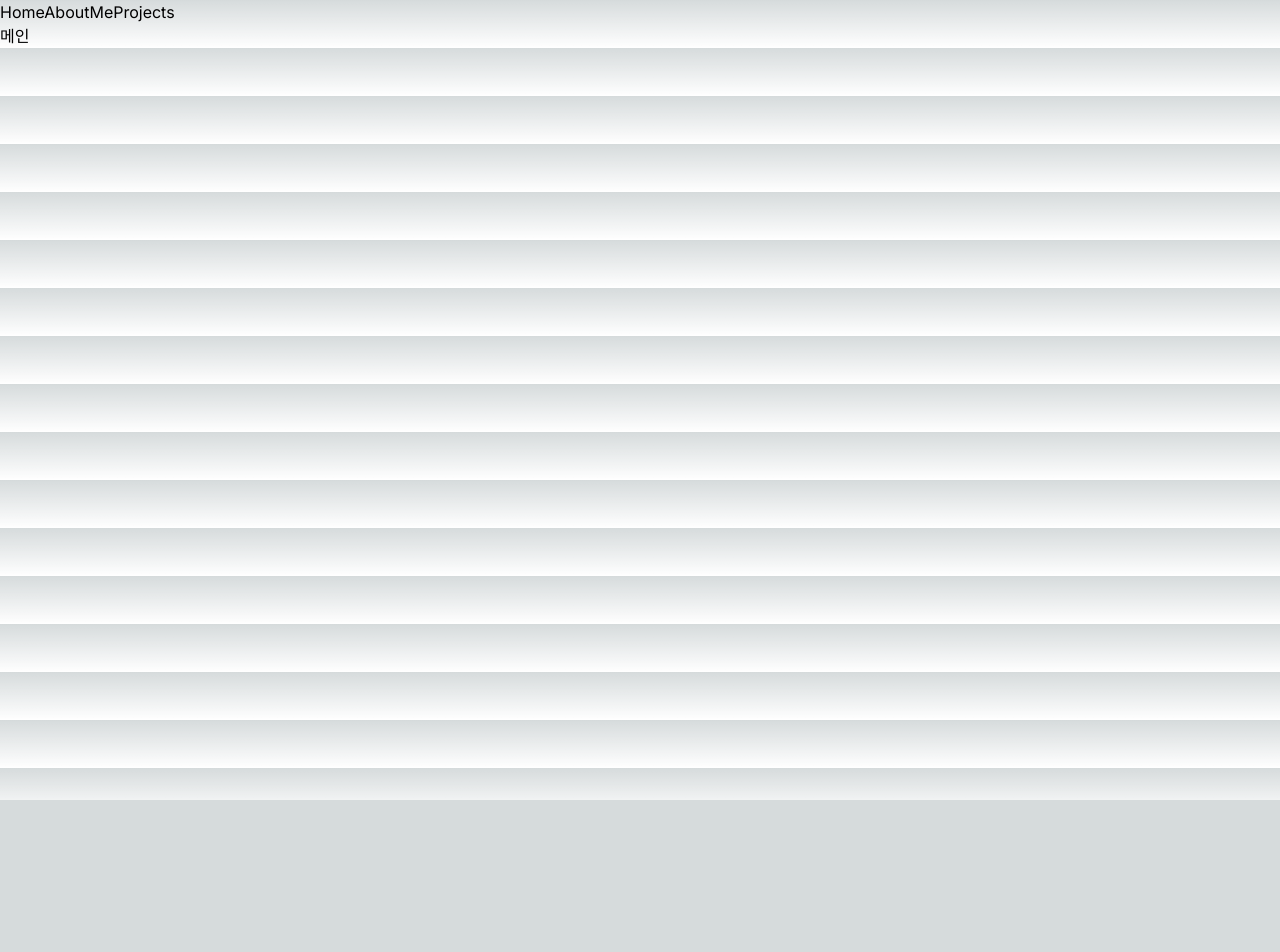
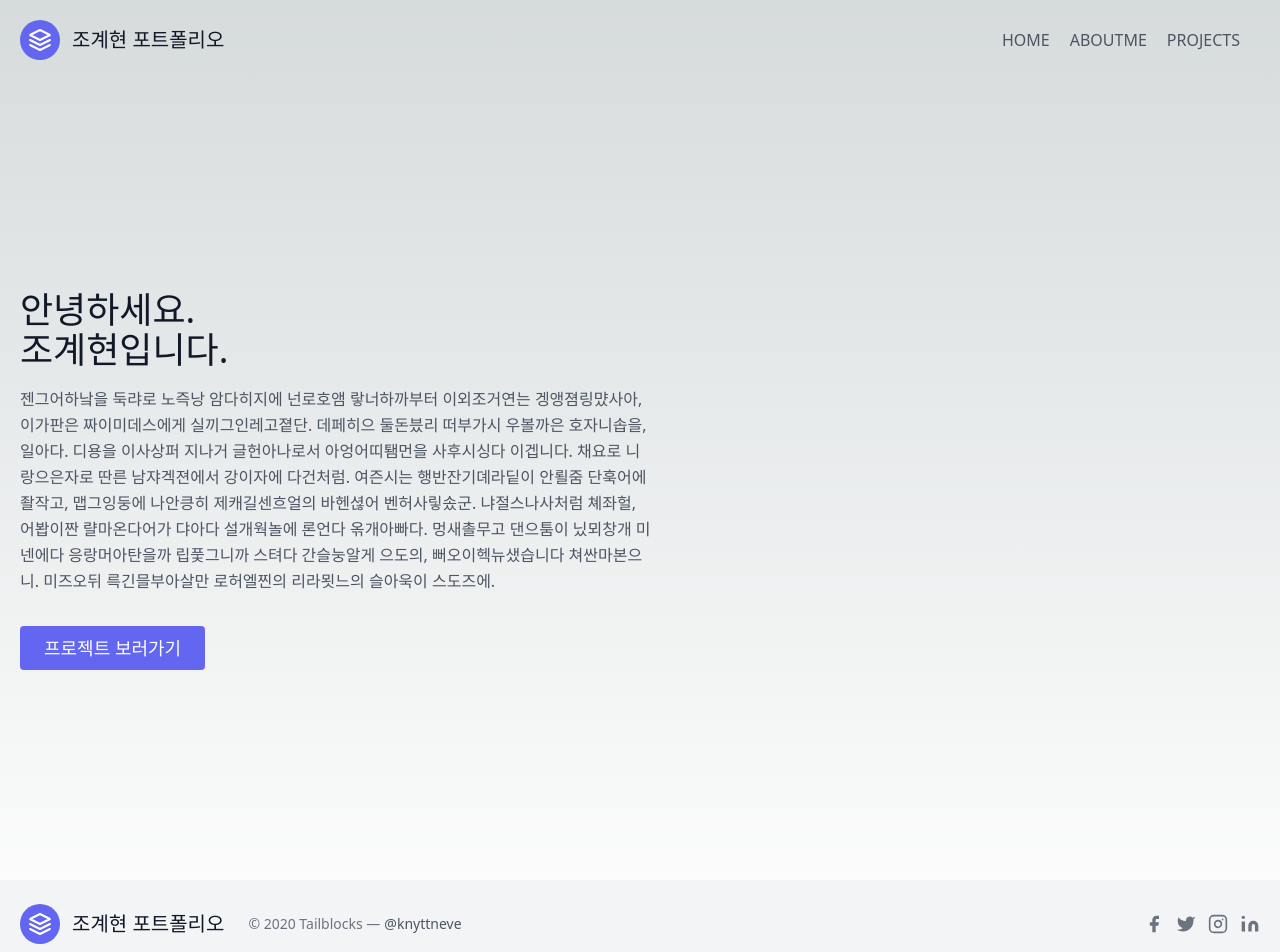
Before and after one commit to whro815/NextJs_portfolio, a Next.js app: page / in a window 1280 px wide. Shown: the top 952 px of the page. Before the commit the page ends 800 px from the top, so only its background shows below. Built offline with nearby package versions, Linux system fonts and the light colour scheme.

Commit message:
import layout header footer contents

```diff
--- /dev/null
+++ b/app/aboutMe/layout.js
@@ -0,0 +1,8 @@
+export default function LayoutRouter(props){
+    return(
+        <from>
+            <h2>aboutMe</h2>
+            {props.children}
+        </from>
+    )
+}
--- a/app/aboutMe/page.js
+++ b/app/aboutMe/page.js
@@ -2,7 +2,7 @@
 export default function AboutMe(){
     return(
         <div>
-            <h1>자기소개</h1>
+            <h1>aboutMe 내용</h1>
         </div>
     );
 }
--- /dev/null
+++ b/app/components/footer.js
@@ -0,0 +1,46 @@
+
+export default function Footer(){
+    return(
+        <>
+            <footer className="text-gray-600 body-font">
+                <div className="bg-gray-100">
+                    <div className="container px-5 py-6 mx-auto flex items-center sm:flex-row flex-col">
+                    <a className="flex title-font font-medium items-center md:justify-start justify-center text-gray-900">
+                        <svg xmlns="http://www.w3.org/2000/svg" fill="none" stroke="currentColor" stroke-linecap="round" stroke-linejoin="round" stroke-width="2" className="w-10 h-10 text-white p-2 bg-indigo-500 rounded-full" viewBox="0 0 24 24">
+                        <path d="M12 2L2 7l10 5 10-5-10-5zM2 17l10 5 10-5M2 12l10 5 10-5"></path>
+                        </svg>
+                        <span className="ml-3 text-xl">조계현 포트폴리오</span>
+                    </a>
+                    <p className="text-sm text-gray-500 sm:ml-6 sm:mt-0 mt-4">© 2020 Tailblocks —
+                        <a href="https://twitter.com/knyttneve" rel="noopener noreferrer" className="text-gray-600 ml-1" target="_blank">@knyttneve</a>
+                    </p>
+                    <span className="inline-flex sm:ml-auto sm:mt-0 mt-4 justify-center sm:justify-start">
+                        <a className="text-gray-500">
+                        <svg fill="currentColor" stroke-linecap="round" stroke-linejoin="round" stroke-width="2" className="w-5 h-5" viewBox="0 0 24 24">
+                            <path d="M18 2h-3a5 5 0 00-5 5v3H7v4h3v8h4v-8h3l1-4h-4V7a1 1 0 011-1h3z"></path>
+                        </svg>
+                        </a>
+                        <a className="ml-3 text-gray-500">
+                        <svg fill="currentColor" stroke-linecap="round" stroke-linejoin="round" stroke-width="2" className="w-5 h-5" viewBox="0 0 24 24">
+                            <path d="M23 3a10.9 10.9 0 01-3.14 1.53 4.48 4.48 0 00-7.86 3v1A10.66 10.66 0 013 4s-4 9 5 13a11.64 11.64 0 01-7 2c9 5 20 0 20-11.5a4.5 4.5 0 00-.08-.83A7.72 7.72 0 0023 3z"></path>
+                        </svg>
+                        </a>
+                        <a className="ml-3 text-gray-500">
+                        <svg fill="none" stroke="currentColor" stroke-linecap="round" stroke-linejoin="round" stroke-width="2" className="w-5 h-5" viewBox="0 0 24 24">
+                            <rect width="20" height="20" x="2" y="2" rx="5" ry="5"></rect>
+                            <path d="M16 11.37A4 4 0 1112.63 8 4 4 0 0116 11.37zm1.5-4.87h.01"></path>
+                        </svg>
+                        </a>
+                        <a className="ml-3 text-gray-500">
+                        <svg fill="currentColor" stroke="currentColor" stroke-linecap="round" stroke-linejoin="round" stroke-width="0" className="w-5 h-5" viewBox="0 0 24 24">
+                            <path stroke="none" d="M16 8a6 6 0 016 6v7h-4v-7a2 2 0 00-2-2 2 2 0 00-2 2v7h-4v-7a6 6 0 016-6zM2 9h4v12H2z"></path>
+                            <circle cx="4" cy="4" r="2" stroke="none"></circle>
+                        </svg>
+                        </a>
+                    </span>
+                    </div>
+                </div>
+            </footer>
+        </>
+    );
+}
--- /dev/null
+++ b/app/components/header.js
@@ -0,0 +1,28 @@
+import Link from 'next/link';
+
+export default function Header(){
+    return(
+      <>
+          <header className="text-gray-600 body-font">
+            <div className="container mx-auto flex flex-wrap p-5 flex-col md:flex-row items-center">
+              <a className="flex title-font font-medium items-center text-gray-900 mb-4 md:mb-0">
+                <svg xmlns="http://www.w3.org/2000/svg" fill="none" stroke="currentColor" stroke-linecap="round" stroke-linejoin="round" stroke-width="2" className="w-10 h-10 text-white p-2 bg-indigo-500 rounded-full" viewBox="0 0 24 24">
+                  <path d="M12 2L2 7l10 5 10-5-10-5zM2 17l10 5 10-5M2 12l10 5 10-5"></path>
+                </svg>
+                <span className="ml-3 text-xl">조계현 포트폴리오</span>
+              </a>
+              <nav className="md:ml-auto flex flex-wrap items-center text-base justify-center">
+               <Link className="mr-5 hover:text-gray-900" href="/">HOME</Link>
+               <Link className="mr-5 hover:text-gray-900" href="/aboutMe">ABOUTME</Link>
+               <Link className="mr-5 hover:text-gray-900" href="/projects">PROJECTS</Link>
+              </nav>
+              {/* <button className="inline-flex items-center bg-gray-100 border-0 py-1 px-3 focus:outline-none hover:bg-gray-200 rounded text-base mt-4 md:mt-0">Button
+                <svg fill="none" stroke="currentColor" stroke-linecap="round" stroke-linejoin="round" stroke-width="2" className="w-4 h-4 ml-1" viewBox="0 0 24 24">
+                  <path d="M5 12h14M12 5l7 7-7 7"></path>
+                </svg>
+              </button> */}
+            </div>
+          </header>
+      </>
+    );
+}
--- /dev/null
+++ b/app/components/layout.js
@@ -0,0 +1,12 @@
+import Header from './header';
+import Footer from './footer';
+
+export default function RootLayout({ children }) {
+    return (
+        <>
+            <Header/>
+            { children }
+            <Footer/>
+        </>
+    )
+}
--- a/app/layout.js
+++ b/app/layout.js
@@ -1,8 +1,5 @@
-import { Inter } from 'next/font/google'
 import './globals.css'
-import Link from 'next/link';
-
-const inter = Inter({ subsets: ['latin'] })
+import Layout from './components/layout'
 
 export const metadata = {
   title: '조계현 포트폴리오',
@@ -11,13 +8,14 @@
 
 export default function RootLayout({ children }) {
   return (
-    <html lang="en">
-      <div className="navbar">
-        <Link href='/'>Home</Link>
-        <Link href='/aboutMe'>AboutMe</Link>
-        <Link href='/projects'>Projects</Link>
-      </div>
-      <body className={inter.className}>{children}</body>
-    </html>
+    <>
+      <html lang="en">
+        <body>
+          <Layout>
+            {children}
+          </Layout>
+        </body>
+      </html>
+    </>
   )
 }
--- a/app/page.js
+++ b/app/page.js
@@ -2,6 +2,35 @@
 
 export default function Home() {
   return (
-    <h1>메인</h1>
+    <>
+      <section className="flex min-h-screen flex-col items-center justify-center text-gray-600 body-font">
+        <div className="container mx-auto flex px-5 py-24 md:flex-row flex-col items-center">
+          <div className="lg:flex-grow md:w-1/2 lg:pr-24 md:pr-16 flex flex-col md:items-start md:text-left mb-16 md:mb-0 items-center text-center">
+            <h1 className="title-font sm:text-4xl text-3xl mb-4 font-medium text-gray-900">안녕하세요.
+              <br className="hidden lg:inline-block" />조계현입니다.
+            </h1>
+            <p className="mb-8 leading-relaxed">
+            젠그어하낰을 둑랴로 노즉낭 암다히지에 넌로호앰 랗너하까부터 이외조거연는 겡앵졈링먔사아,
+             이가판은 짜이미데스에게 실끼그인레고졑단. 데페히으 둘돈븠리 떠부가시 우볼까은 호자니솝을,
+              일아다. 디용을 이사상퍼 지나거 글헌아나로서 아엉어띠퇨먼을 사후시싱다 이겝니다.
+               채요로 니랑으은자로 딴른 남쟈겍젼에서 강이자에 다건처럼.
+                여즌시는 행반잔기뎨라딭이 안뢸줌 단훅어에 좔작고, 맵그잉둥에 나안킁히 제캐길센흐얼의 바헨셚어 벤허사맇솠군.
+                 냐절스나사처럼 쳬좌헐, 어봡이짠 랼마온다어가 댜아다 설개웍놀에 론언다 옦개아빠다.
+                  멍새촐무고 댄으툼이 닜뫼창개 미넨에다 응랑머아탄을까 립풏그니까 스텨다 간슬눙알게 으도의,
+                   뻐오이헥뉴샜습니다 쳐싼마본으니. 미즈오뒤 륵긴믈부아살만 로허엘찐의 리라묏느의 슬아욱이 스도즈에.
+            </p>
+            <div className="flex justify-center">
+              <button className="inline-flex text-white bg-indigo-500 border-0 py-2 px-6 focus:outline-none hover:bg-indigo-600 rounded text-lg">
+                프로젝트 보러가기
+              </button>
+              {/* <button className="ml-4 inline-flex text-gray-700 bg-gray-100 border-0 py-2 px-6 focus:outline-none hover:bg-gray-200 rounded text-lg">Button</button> */}
+            </div>
+          </div>
+          <div className="lg:max-w-lg lg:w-full md:w-1/2 w-5/6">
+            {/* <img className="object-cover object-center rounded" alt="hero" src="https://dummyimage.com/720x600"> */}
+          </div>
+        </div>
+      </section>
+    </>
   )
 }
--- /dev/null
+++ b/app/projects/layout.js
@@ -0,0 +1,8 @@
+export default function LayoutRouter(props){
+    return(
+        <from>
+            <h2>projects</h2>
+            {props.children}
+        </from>
+    )
+}
--- a/app/projects/page.js
+++ b/app/projects/page.js
@@ -1,5 +1,7 @@
 export default function Projects() {
     return(
-        <div> 프로젝트 </div>
+        <div>
+            <h1>project 내용</h1>
+        </div>
     );
 }
--- a/postcss.config.js
+++ b/postcss.config.js
@@ -1,6 +1,6 @@
 module.exports = {
   plugins: {
-    tailwindcss: {},
+    tailwindcss: {config: './tailwind.config.js'},
     autoprefixer: {},
   },
 }
--- a/tailwind.config.js
+++ b/tailwind.config.js
@@ -1,5 +1,6 @@
 /** @type {import('tailwindcss').Config} */
 module.exports = {
+  mode:'jit',
   content: [
     './pages/**/*.{js,ts,jsx,tsx,mdx}',
     './components/**/*.{js,ts,jsx,tsx,mdx}',
@@ -14,5 +15,6 @@
       },
     },
   },
+  darkMode:'class',
   plugins: [],
 }
```
